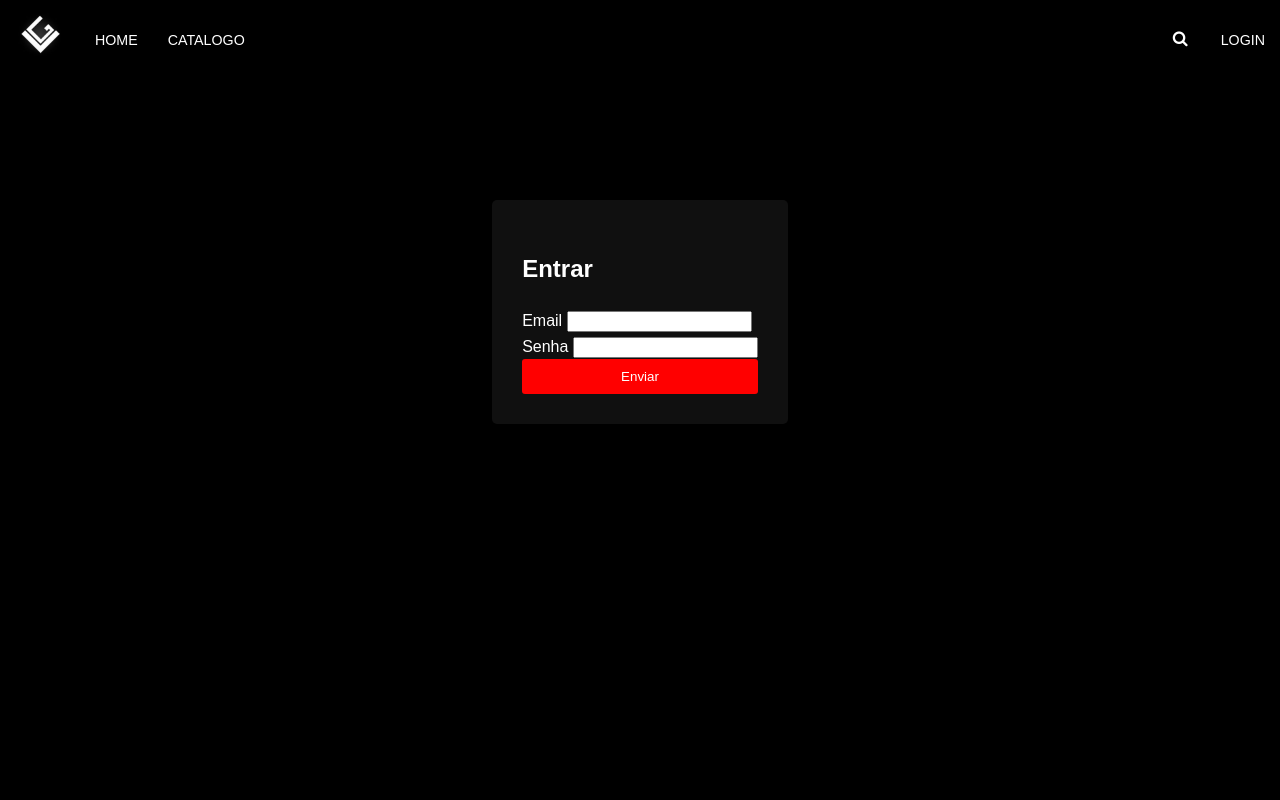
After one commit to luizgustavogg/CineAction, a PHP site: page /login.html in a window 1280 px wide. The commit adds this page. Run offline with PHP 8.4, Linux system fonts and the light colour scheme; some libraries are stand-ins or nearby versions.

Commit message:
o começo da parte de login

```diff
--- /dev/null
+++ b/assets/css/style-card.css
@@ -0,0 +1,30 @@
+.card-content {
+    display: flex;
+    flex-direction: center;
+    justify-content: center;
+  }
+
+  .card-title {
+    margin-top: 200px;
+    background-color: rgba(255, 255, 255, 0.062) ;
+    padding: 30px;
+    border-radius: 5px;
+  }
+
+  .card-title h2{
+      color: #fff;
+  }
+
+  .input label{
+    color: #fff;
+  }
+
+  .input button{
+      cursor: pointer;
+      background-color: red;
+      padding: 10px;
+      color: #fff;
+      border: none;
+      border-radius: 3px;
+      width: 100%;
+    }
--- a/assets/css/style.css
+++ b/assets/css/style.css
@@ -284,3 +284,7 @@ section .footer{
   color: rgb(204, 204, 204);
   border: 1px solid rgb(204, 204, 204);
 }
+
+.card{
+  margin-top: 1f0px;
+}
--- a/index.html
+++ b/index.html
@@ -16,10 +16,10 @@
   <nav>
     <div class="nav-itens">
       <div class="nav-logo">
-        <a href=""><img src="img/logo.jpg" alt=""></a>
+        <a href="index.html"><img src="img/logo.jpg" alt=""></a>
       </div>
       <ul class="main-nav">
-        <li><a href="#">Home</a></li>
+        <li><a href="index.html">Home</a></li>
         <li><a href="#">Catalogo</a></li>
       </ul>
 
@@ -31,7 +31,7 @@
           </div>
         </div>
         <br><br>
-        <li><a href="">Login</a></li>
+        <li><a href="login.html">Login</a></li>
       </ul>
     </div>
   </nav>
--- /dev/null
+++ b/login.html
@@ -0,0 +1,59 @@
+<!DOCTYPE html>
+<html lang="en">
+<head>
+    <meta charset="UTF-8">
+    <meta http-equiv="X-UA-Compatible" content="IE=edge">
+    <meta name="viewport" content="width=device-width, initial-scale=1.0">
+    <title>Document</title>
+    <link rel="stylesheet" href="assets/css/style.css">
+    <link rel="stylesheet" href="assets/css/style-card.css">
+    <link href="//maxcdn.bootstrapcdn.com/font-awesome/4.1.0/css/font-awesome.min.css" rel="stylesheet">
+    <link href="https://fonts.googleapis.com/css?family=Open+Sans&display=swap" rel="stylesheet">
+</head>
+<body>
+    <nav>
+        <div class="nav-itens">
+          <div class="nav-logo">
+            <a href="index.html"><img src="img/logo.jpg" alt=""></a>
+          </div>
+          <ul class="main-nav">
+            <li><a href="index.html">Home</a></li>
+            <li><a href="#">Catalogo</a></li>
+          </ul>
+
+          <ul class="main-nav profile">
+            <div class="search">
+              <div class="container-2">
+                <span class="icon"><i class="fa fa-search"></i></span>
+                <input type="search" id="search" placeholder="Search..." />
+              </div>
+            </div>
+            <br><br>
+            <li><a href="login.html">Login</a></li>
+          </ul>
+        </div>
+      </nav>
+
+      <section class="card">
+        <div class="card-content">
+            <div class="card-title">
+                <h2>Entrar</h2>
+
+                <div class="field input">
+                    <label>Email</label>
+                    <input type="email" name="email">
+                </div>
+
+                <div class="field input">
+                    <label>Senha</label>
+                    <input type="password" name="senha">
+                </div>
+                <div class="field input">
+                <button>Enviar</button>
+            </div>
+            </div>
+        </div>
+      </section>
+
+</body>
+</html>
```
